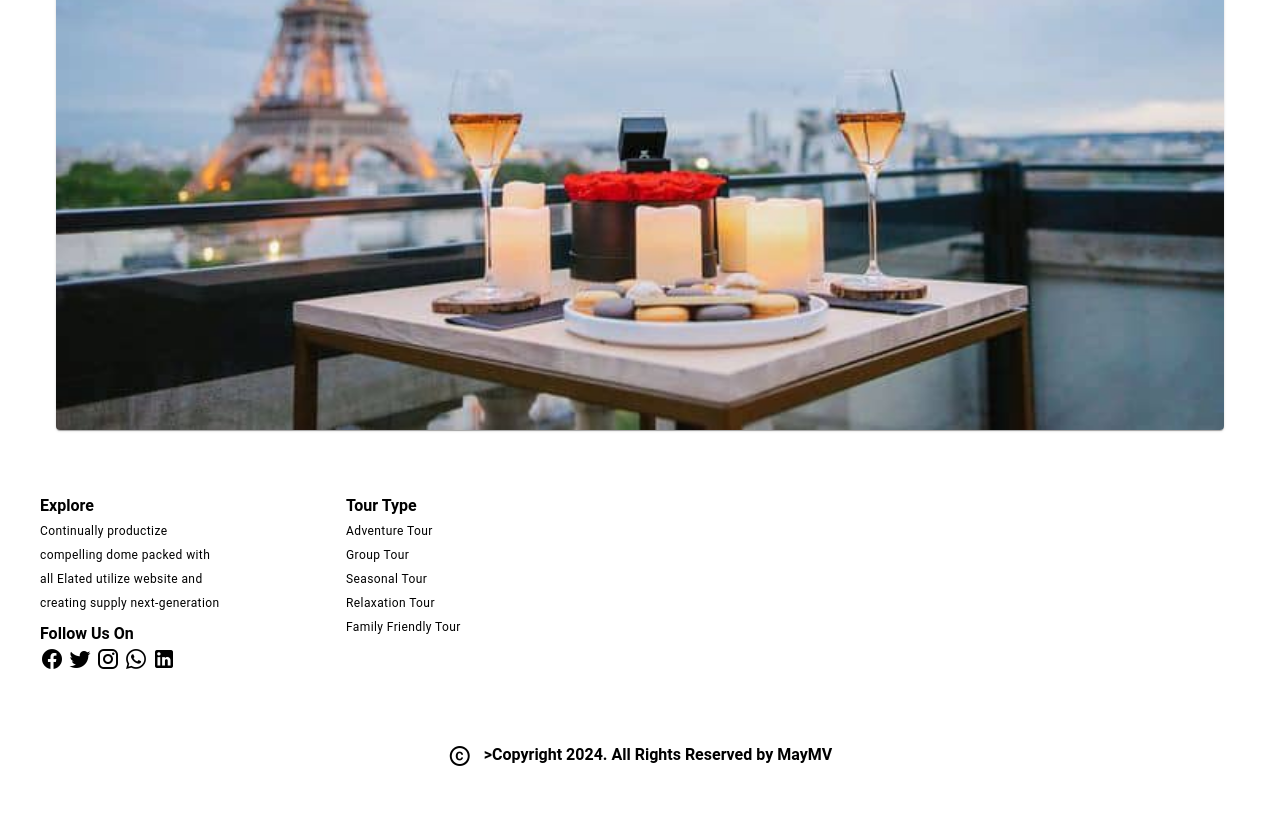
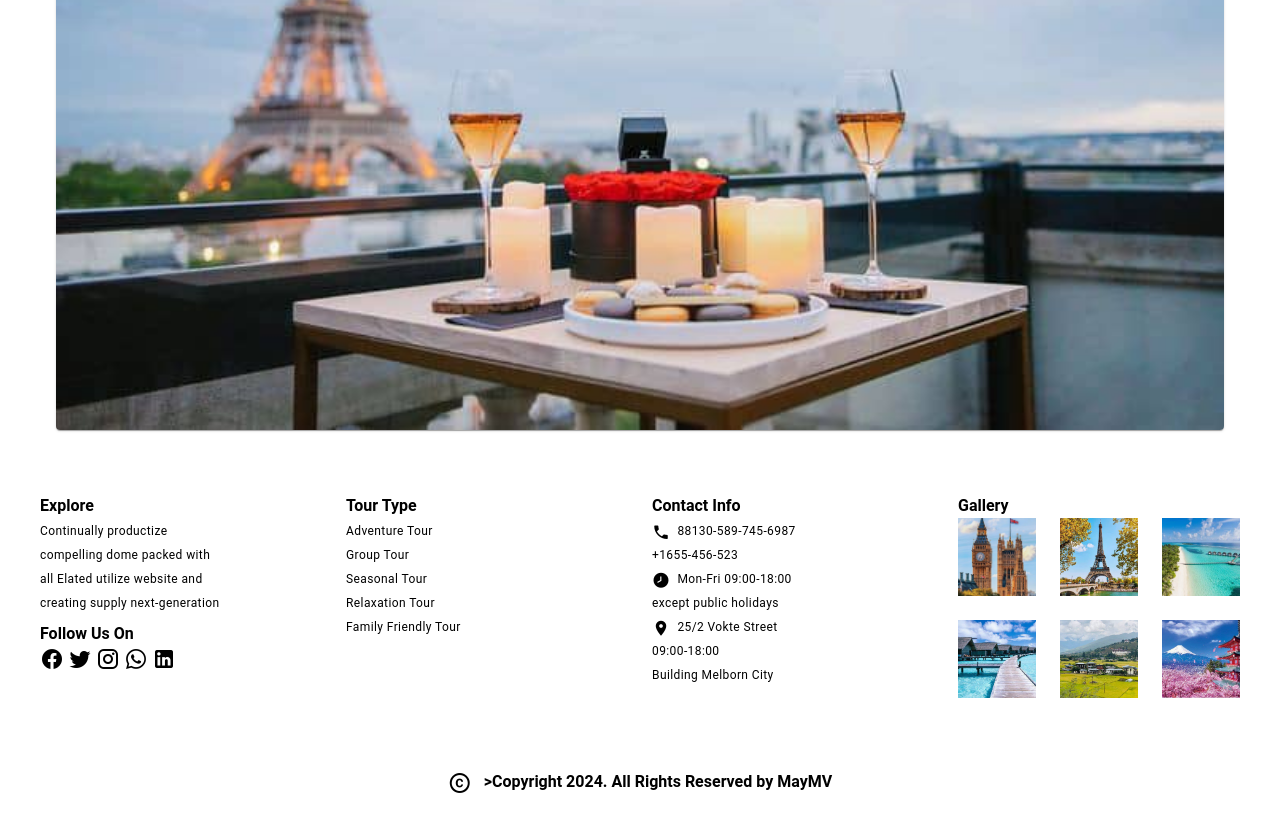
Before and after one commit to maydamv/Travel-agency, a Vue app: page / in a window 1280 px wide. Shown: the part 3617-4448 px from the top of the page. Before the commit the page ends 4425 px from the top, so only its background shows below. Built offline with nearby package versions, Linux system fonts and the light colour scheme.

Commit message:
add contact Info and Galerry on Footer_my

```diff
--- a/src/components/Footer_my.vue
+++ b/src/components/Footer_my.vue
@@ -25,6 +25,41 @@
                     <span class="text-caption">Seasonal Tour</span><br />
                     <span class="text-caption">Relaxation Tour</span><br />
                     <span class="text-caption">Family Friendly Tour</span><br />
+                </v-col>
+                <v-col cols="12" sm="3">
+                    <h4 class="mt-2">Contact Info</h4>
+                        <span class="text-caption">
+                            <v-icon class="mr-1">mdi mdi-phone</v-icon>
+                            88130-589-745-6987<br />
+                            +1655-456-523
+                        </span><br />
+                        <span class="text-caption">
+                            <v-icon class="mr-1">mdi mdi-clock-time-eight</v-icon>
+                            Mon-Fri
+                            09:00-18:00<br />
+                            except public holidays
+                        </span><br />
+                        <span class="text-caption">
+                            <v-icon class="mr-1">mdi mdi-map-marker</v-icon>
+                            25/2 Vokte
+                            Street<br />
+                            09:00-18:00<br />
+                            Building Melborn City
+                        </span><br />
+                </v-col>
+                <v-col cols="12" sm="3">
+                    <h4 class="mt-2">Gallery</h4>
+                    <v-row>
+                        <v-col v-for="(hotel, i) in hoteles" :key="i" class="d-flex child-flex" cols="4">
+                            <v-img
+                                :src="hotel.image"
+                                aspect-ratio="1"
+                                cover
+                                class="bg-grey-lighten-2"
+                            >
+                            </v-img>
+                        </v-col>
+                    </v-row>
                 </v-col>
 
             </v-row>
```
